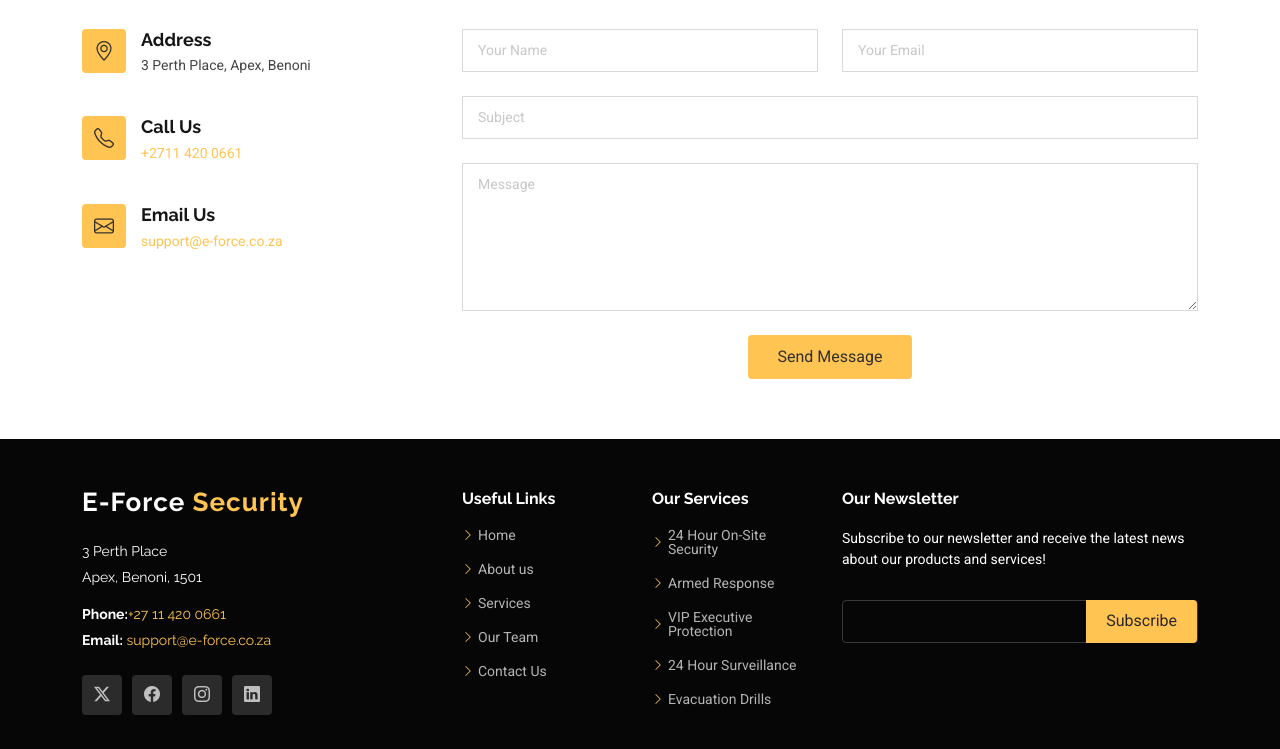
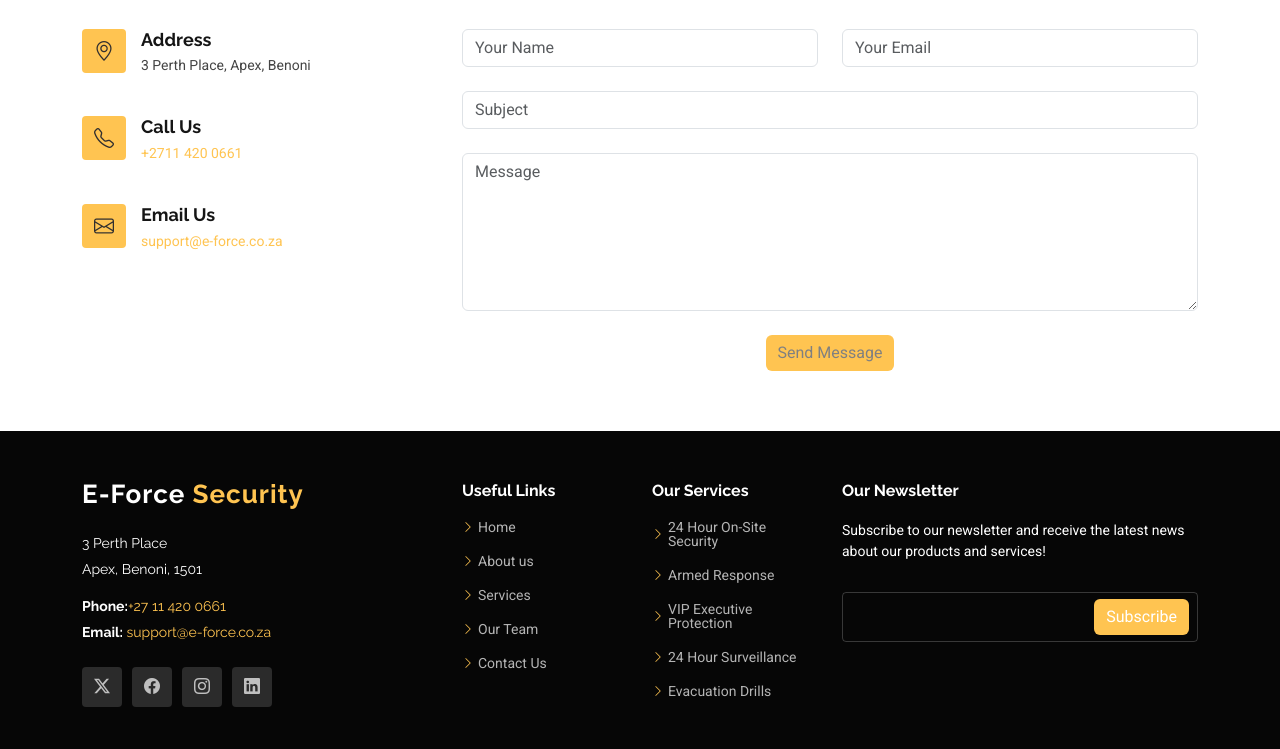
Before and after one commit to ApexLabour/eforce, a plain HTML site: page index.html in a window 1280 px wide. Shown: the part 4909-5658 px from the top of the page. Drawn offline with Linux system fonts and the light colour scheme.

```diff
--- a/index.html
+++ b/index.html
@@ -636,7 +636,7 @@
           </div>
 
           <div class="col-lg-8">
-            <form name="contact" class="php-email-form" netlify>
+            <form name="contact" netlify>
               <div class="row gy-4">
 
                 <div class="col-md-6">
@@ -656,7 +656,7 @@
                 </div>
 
                 <div class="col-md-12 text-center">
-                  <button type="submit">Send Message</button>
+                  <button type="submit" class="btn btn-primary" style="color: grey; background-color: #ffc451; border: none;">Send Message</button>
                 </div>
 
               </div>
@@ -720,7 +720,8 @@
             <h4>Our Newsletter</h4>
             <p>Subscribe to our newsletter and receive the latest news about our products and services!</p>
             <form name="newsletter" class="php-email-form" netlify>
-              <div class="newsletter-form"><input type="email" name="email"><input type="submit" value="Subscribe"></div>
+              <div class="newsletter-form"><input type="email" name="email">
+              <button type="submit"  class="btn btn-primary" style="color: #fff; background-color: #ffc451; border: none;">Subscribe</div>
             </form>
           </div>
 
```
